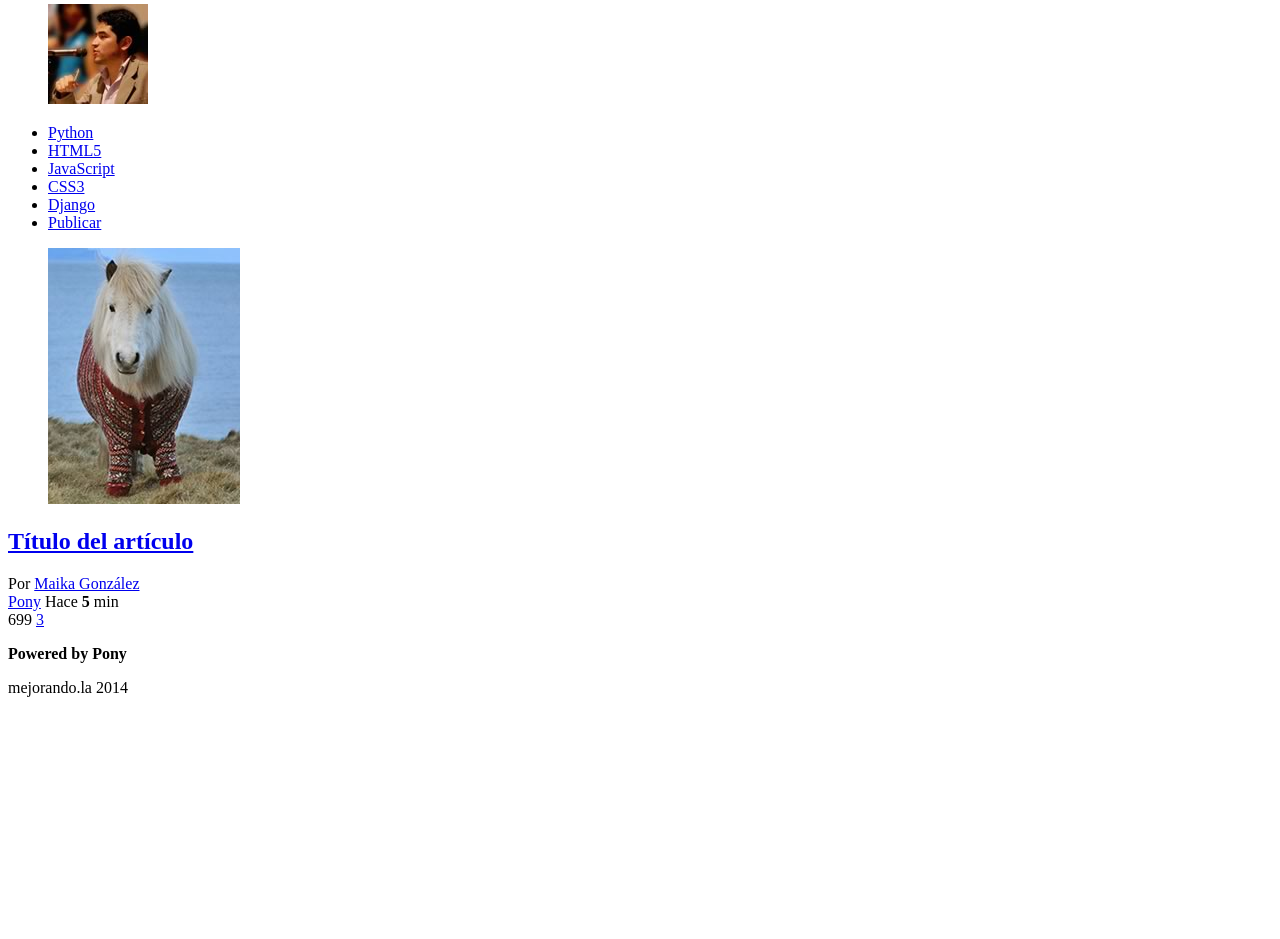
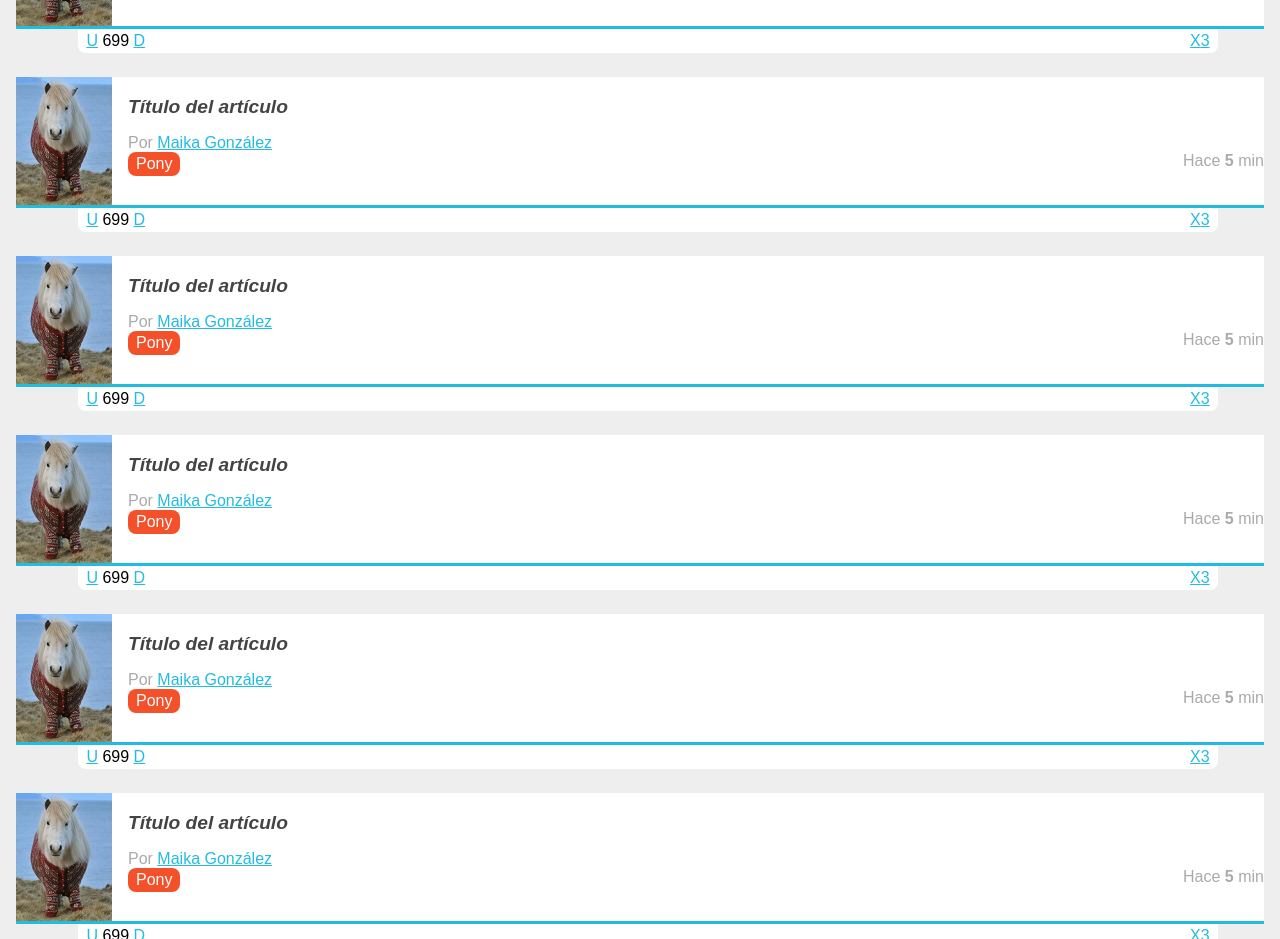
Before and after one commit to cvallejo/Pruebas, a plain HTML site: page index.html in a window 1280 px wide. Shown: the part 256-1195 px from the top of the page. Before the commit the page ends 969 px from the top, so only its background shows below. Drawn offline with Linux system fonts and the light colour scheme.

Commit message:
Clase 2 ok ;)

```diff
--- /dev/null
+++ b/estilos.css
@@ -0,0 +1,182 @@
+a
+{
+	color: #22BCE0;
+}
+body
+{
+	background: #EEEEEE;
+	font-family: Arial;
+	font-size: 16px;
+}
+footer
+{
+	background: #22BCE0;
+	color: rgba(255,255,255,0.7);
+	text-align: center;
+	padding: 1em;
+}
+footer p:first-child
+{
+	margin-bottom: 0;
+}
+footer p:last-child
+{
+	margin-top: 0;
+}
+footer p:last-child:after
+{
+	content: " -";
+}
+footer p:last-child:before
+{
+	content: "- ";
+}
+header
+{
+	background: #343B54;
+	color: #FFFFFF;
+	overflow: hidden;
+	padding: 0.5em;
+	position: relative;
+}
+header figure
+{
+	float: left;
+}
+header h1
+{
+	font-size: 1.2em;
+	font-weight: normal;
+	margin: 0.2em 70px 0 0;
+}
+header #avatar
+{
+	margin: 0.5em 0.5em 0 0;
+	position: absolute;
+	right: 0;
+	top: 0;
+}
+header #avatar img
+{
+	border-radius: 50%;
+	width: 55px;
+}
+header #logo img
+{
+	border-right: 1px solid white;
+	margin-right: .05em;
+	padding-right: 0.5em;
+	width: 52px;
+}
+nav
+{
+	background: #80BCA3;
+	padding: 0 0.5em;
+	position: relative;
+}
+nav ul
+{
+	list-style: none;
+	margin: 0;
+	padding: 0;
+
+}
+nav ul #publicar_nav
+{
+	position: absolute;
+	top: -0.4em;
+	right: 0;
+}
+nav ul #publicar_nav a
+{
+	background: #22BCE0;
+	border-radius: 5px;
+	box-shadow: rgba(0,0,0,0.5) 5px 5px 20px;
+	font-style: italic;
+	padding: 0.8em 0.5em;
+	text-decoration: none;
+	text-shadow: rgba(0,0,0,0.5) 2px 2px 5px;
+}
+nav ul li
+{
+	display: inline-block;
+	margin: 0 1em 0 0;
+}
+nav ul li a
+{
+	color: #FFFFFF;
+	display: block;
+	padding: 0.5em 0;
+}
+
+#contenido
+{
+	margin: 1em;
+}
+#contenido .item
+{
+	background: #FFFFFF;
+	border-bottom: 3px solid #22BCE0;
+	margin-bottom: 3em;
+	min-height: 128px;
+	position: relative;
+}
+#contenido .item .autor_item
+{
+	color: #AAA;
+}
+#contenido .item .datos_item
+{
+	margin-top: 1em 1em 0 0;
+	text-align: right;
+}
+#contenido .item .datos_item .fecha_item
+{
+		color: #AAA;
+}
+#contenido .item .datos_item .tag_item
+{
+	background: #F4502A;
+	border-radius: 0.5em;
+	color: #FFF;
+	float: left;
+	display: inline-block;
+	padding: 0.2em 0.5em;
+	text-decoration: none;
+}
+
+#contenido .item .imagen_item
+{
+	float: left;
+	margin: 0 1em 0 0;
+}
+#contenido .item .imagen_item img
+{
+	width: 96px;
+}
+#contenido .item .titulo_item
+{
+	font-size: 1.2em;
+	font-style: italic;
+	padding: 1em 1em 0 0;
+}
+#contenido .item .titulo_item a
+{
+	color: #444;
+	text-decoration: none;
+}
+#contenido .item .votacion
+{
+	background: #FFF;
+	border-radius: 0 0 0.5em 0.5em;
+	left: 5%;
+	margin-top: 3px;
+	padding: 0.2em 0.5em;
+	position: absolute;
+	top: 100%;
+	width: 90%;
+}
+#contenido .item .votacion .comentarios_item, #contenido .item .votacion .guardar_item
+{
+	float: right;
+}
--- a/index.html
+++ b/index.html
@@ -2,7 +2,10 @@
 <html lang="es">
 <head>
 	<meta charset="utf-8" />
+	<meta name="description" content="Proyecto de la primera generación del 2014 del curso de diseño web online" />
 	<title>Puls2014: Comunidad online de gente atractiva</title>
+	<link rel="stylesheet" href="normalize.css" />
+	<link rel="stylesheet" href="estilos.css" />
 </head>
 <body>
 	<header>
@@ -44,11 +47,131 @@
 				</span>
 			</div>
 			<div class="votacion">
-				<a href="#" class="up"></a>
+				<a href="#" class="up">U</a>
 				699
-				<a href="#" class="down"></a>
+				<a href="#" class="down">D</a>
 				<a href="#" class="comentarios_item">3</a>
-				<a href="#" class="guardar_item"></a>
+				<a href="#" class="guardar_item">X</a>
+			</div>
+		</article>
+		<article class="item">
+			<figure class="imagen_item">
+				<img src="imagen.jpg" alt="Pony Enano">
+			</figure>
+			<h2 class="titulo_item">
+				<a href="#">Título del artículo</a>
+			</h2>
+			<div class="autor_item">
+				Por <a href="#">Maika González</a>
+			</div>
+			<div class="datos_item">
+				<a href="#" class="tag_item">Pony</a>
+				<span class="fecha_item">
+					Hace <strong>5</strong> min
+				</span>
+			</div>
+			<div class="votacion">
+				<a href="#" class="up">U</a>
+				699
+				<a href="#" class="down">D</a>
+				<a href="#" class="comentarios_item">3</a>
+				<a href="#" class="guardar_item">X</a>
+			</div>
+		</article>
+		<article class="item">
+			<figure class="imagen_item">
+				<img src="imagen.jpg" alt="Pony Enano">
+			</figure>
+			<h2 class="titulo_item">
+				<a href="#">Título del artículo</a>
+			</h2>
+			<div class="autor_item">
+				Por <a href="#">Maika González</a>
+			</div>
+			<div class="datos_item">
+				<a href="#" class="tag_item">Pony</a>
+				<span class="fecha_item">
+					Hace <strong>5</strong> min
+				</span>
+			</div>
+			<div class="votacion">
+				<a href="#" class="up">U</a>
+				699
+				<a href="#" class="down">D</a>
+				<a href="#" class="comentarios_item">3</a>
+				<a href="#" class="guardar_item">X</a>
+			</div>
+		</article>
+		<article class="item">
+			<figure class="imagen_item">
+				<img src="imagen.jpg" alt="Pony Enano">
+			</figure>
+			<h2 class="titulo_item">
+				<a href="#">Título del artículo</a>
+			</h2>
+			<div class="autor_item">
+				Por <a href="#">Maika González</a>
+			</div>
+			<div class="datos_item">
+				<a href="#" class="tag_item">Pony</a>
+				<span class="fecha_item">
+					Hace <strong>5</strong> min
+				</span>
+			</div>
+			<div class="votacion">
+				<a href="#" class="up">U</a>
+				699
+				<a href="#" class="down">D</a>
+				<a href="#" class="comentarios_item">3</a>
+				<a href="#" class="guardar_item">X</a>
+			</div>
+		</article>
+		<article class="item">
+			<figure class="imagen_item">
+				<img src="imagen.jpg" alt="Pony Enano">
+			</figure>
+			<h2 class="titulo_item">
+				<a href="#">Título del artículo</a>
+			</h2>
+			<div class="autor_item">
+				Por <a href="#">Maika González</a>
+			</div>
+			<div class="datos_item">
+				<a href="#" class="tag_item">Pony</a>
+				<span class="fecha_item">
+					Hace <strong>5</strong> min
+				</span>
+			</div>
+			<div class="votacion">
+				<a href="#" class="up">U</a>
+				699
+				<a href="#" class="down">D</a>
+				<a href="#" class="comentarios_item">3</a>
+				<a href="#" class="guardar_item">X</a>
+			</div>
+		</article>
+		<article class="item">
+			<figure class="imagen_item">
+				<img src="imagen.jpg" alt="Pony Enano">
+			</figure>
+			<h2 class="titulo_item">
+				<a href="#">Título del artículo</a>
+			</h2>
+			<div class="autor_item">
+				Por <a href="#">Maika González</a>
+			</div>
+			<div class="datos_item">
+				<a href="#" class="tag_item">Pony</a>
+				<span class="fecha_item">
+					Hace <strong>5</strong> min
+				</span>
+			</div>
+			<div class="votacion">
+				<a href="#" class="up">U</a>
+				699
+				<a href="#" class="down">D</a>
+				<a href="#" class="comentarios_item">3</a>
+				<a href="#" class="guardar_item">X</a>
 			</div>
 		</article>
 	</section>
```
Also changed, not shown: normalize.css (added).
